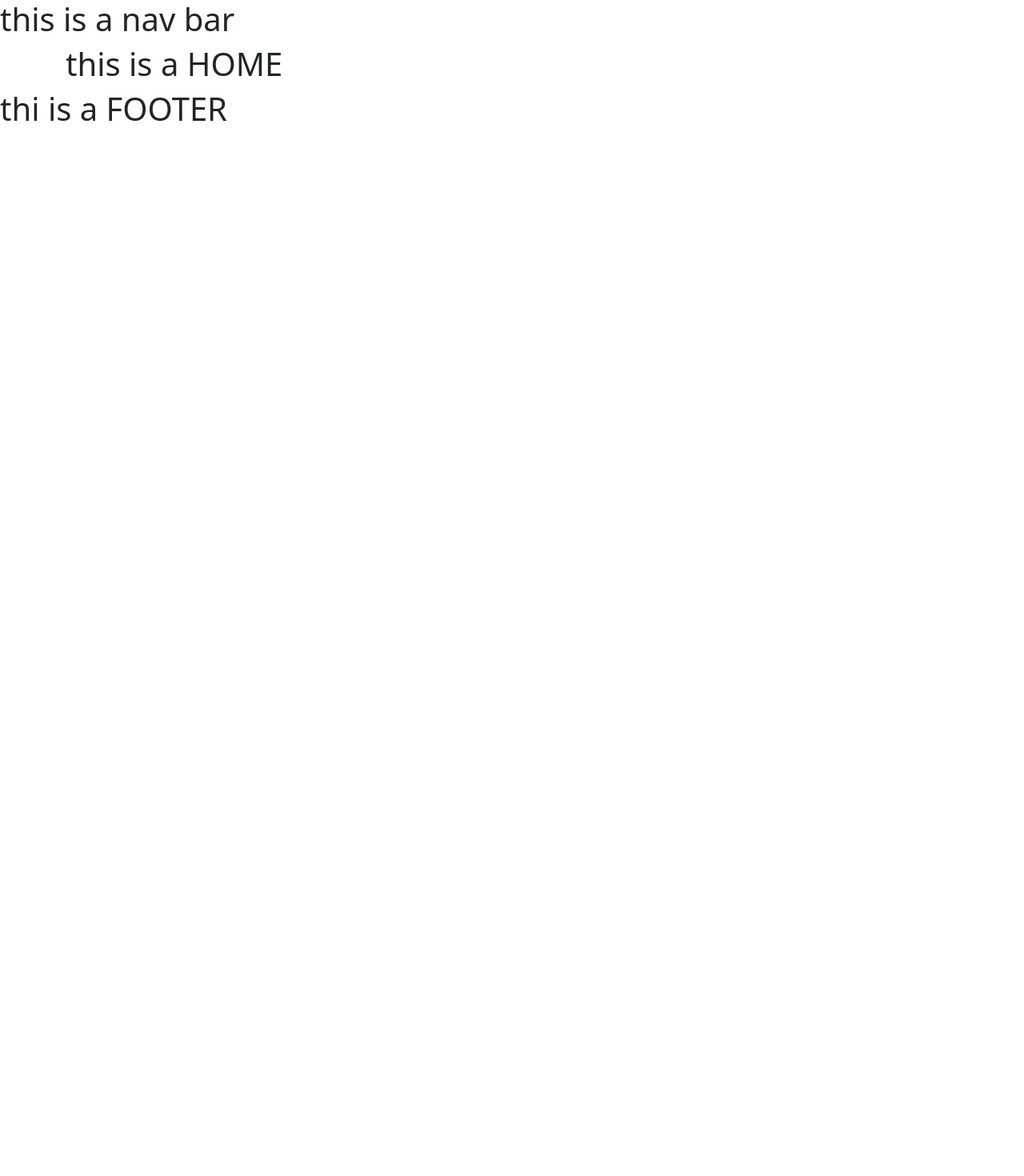
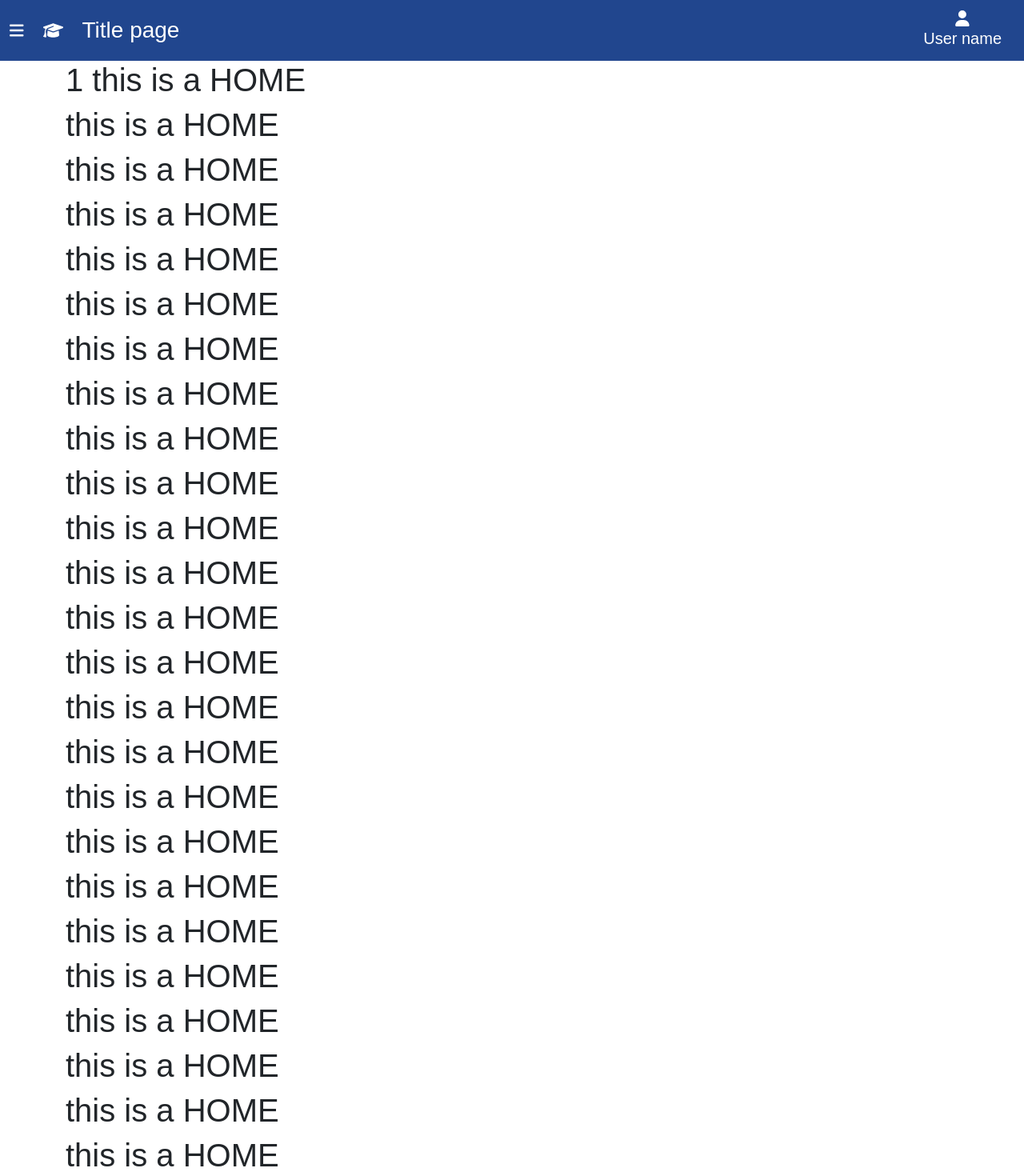
Before and after one commit to hugozeminian/web-project-course-registration, a React (Create React App) app: page / in a window 1280 px wide. Shown: the top 1470 px of the page at 80% size. Before the commit the page ends 800 px from the top, so only its background shows below. Built offline with nearby package versions, Linux system fonts and the light colour scheme.

Commit message:
created nav bar

```diff
--- a/package.json
+++ b/package.json
@@ -3,11 +3,14 @@
   "version": "0.1.0",
   "private": true,
   "dependencies": {
+    "@fortawesome/free-solid-svg-icons": "^6.4.2",
+    "@fortawesome/react-fontawesome": "^0.2.0",
     "@testing-library/jest-dom": "^5.17.0",
     "@testing-library/react": "^13.4.0",
     "@testing-library/user-event": "^13.5.0",
     "bootstrap": "^5.3.2",
     "font-awesome": "^4.7.0",
+    "font-awesome-svg-icons": "^0.1.0",
     "react": "^18.2.0",
     "react-bootstrap": "^2.9.1",
     "react-dom": "^18.2.0",
--- a/src/index.css
+++ b/src/index.css
@@ -10,6 +10,7 @@
   --color_font1: #000000;
   --color_font2: #626262;
   --color_font3: #747474;
+  --color_font4: #ffffff;
 
   --font-standard: Arial, Verdana, Helvetica, sans-serif;
 
@@ -29,8 +30,6 @@
 * {
   box-sizing: border-box;
   font-family: var(--font-standard);
-  background-color: var(--color_main12);
-  color: var(--color_font3);
   -webkit-font-smoothing: antialiased;
   -moz-osx-font-smoothing: grayscale;
 }
--- a/src/index.js
+++ b/src/index.js
@@ -2,6 +2,7 @@ import React from 'react';
 import ReactDOM from 'react-dom/client';
 import { BrowserRouter } from 'react-router-dom';
 import 'bootstrap/dist/css/bootstrap.min.css';
+import "./index.css"
 
 import App from './App';
 
--- a/src/route/home/Home.component.jsx
+++ b/src/route/home/Home.component.jsx
@@ -1,5 +1,130 @@
 const Home = () => {
-  return <h1> this is a HOME </h1>;
+  return(
+    <>
+<h1> 1 this is a HOME </h1>
+<h1> this is a HOME </h1>
+<h1> this is a HOME </h1>
+<h1> this is a HOME </h1>
+<h1> this is a HOME </h1>
+<h1> this is a HOME </h1>
+<h1> this is a HOME </h1>
+<h1> this is a HOME </h1>
+<h1> this is a HOME </h1>
+<h1> this is a HOME </h1>
+<h1> this is a HOME </h1>
+<h1> this is a HOME </h1>
+<h1> this is a HOME </h1>
+<h1> this is a HOME </h1>
+<h1> this is a HOME </h1>
+<h1> this is a HOME </h1>
+<h1> this is a HOME </h1>
+<h1> this is a HOME </h1>
+<h1> this is a HOME </h1>
+<h1> this is a HOME </h1>
+<h1> this is a HOME </h1>
+<h1> this is a HOME </h1>
+<h1> this is a HOME </h1>
+<h1> this is a HOME </h1>
+<h1> this is a HOME </h1>
+<h1> this is a HOME </h1>
+<h1> this is a HOME </h1>
+<h1> this is a HOME </h1>
+<h1> this is a HOME </h1>
+<h1> this is a HOME </h1>
+<h1> this is a HOME </h1>
+<h1> this is a HOME </h1>
+<h1> this is a HOME </h1>
+<h1> this is a HOME </h1>
+<h1> this is a HOME </h1>
+<h1> this is a HOME </h1>
+<h1> this is a HOME </h1>
+<h1> this is a HOME </h1>
+<h1> this is a HOME </h1>
+<h1> this is a HOME </h1>
+<h1> this is a HOME </h1>
+<h1> this is a HOME </h1>
+<h1> this is a HOME </h1>
+<h1> this is a HOME </h1>
+<h1> this is a HOME </h1>
+<h1> this is a HOME </h1>
+<h1> this is a HOME </h1>
+<h1> this is a HOME </h1>
+<h1> this is a HOME </h1>
+<h1> this is a HOME </h1>
+<h1> this is a HOME </h1>
+<h1> this is a HOME </h1>
+<h1> this is a HOME </h1>
+<h1> this is a HOME </h1>
+<h1> this is a HOME </h1>
+<h1> this is a HOME </h1>
+<h1> this is a HOME </h1>
+<h1> this is a HOME </h1>
+<h1> this is a HOME </h1>
+<h1> this is a HOME </h1>
+<h1> this is a HOME </h1>
+<h1> this is a HOME </h1>
+<h1> this is a HOME </h1>
+<h1> this is a HOME </h1>
+<h1> this is a HOME </h1>
+<h1> this is a HOME </h1>
+<h1> this is a HOME </h1>
+<h1> this is a HOME </h1>
+<h1> this is a HOME </h1>
+<h1> this is a HOME </h1>
+<h1> this is a HOME </h1>
+<h1> this is a HOME </h1>
+<h1> this is a HOME </h1>
+<h1> this is a HOME </h1>
+<h1> this is a HOME </h1>
+<h1> this is a HOME </h1>
+<h1> this is a HOME </h1>
+<h1> this is a HOME </h1>
+<h1> this is a HOME </h1>
+<h1> this is a HOME </h1>
+<h1> this is a HOME </h1>
+<h1> this is a HOME </h1>
+<h1> this is a HOME </h1>
+<h1> this is a HOME </h1>
+<h1> this is a HOME </h1>
+<h1> this is a HOME </h1>
+<h1> this is a HOME </h1>
+<h1> this is a HOME </h1>
+<h1> this is a HOME </h1>
+<h1> this is a HOME </h1>
+<h1> this is a HOME </h1>
+<h1> this is a HOME </h1>
+<h1> this is a HOME </h1>
+<h1> this is a HOME </h1>
+<h1> this is a HOME </h1>
+<h1> this is a HOME </h1>
+<h1> this is a HOME </h1>
+<h1> this is a HOME </h1>
+<h1> this is a HOME </h1>
+<h1> this is a HOME </h1>
+<h1> this is a HOME </h1>
+<h1> this is a HOME </h1>
+<h1> this is a HOME </h1>
+<h1> this is a HOME </h1>
+<h1> this is a HOME </h1>
+<h1> this is a HOME </h1>
+<h1> this is a HOME </h1>
+<h1> this is a HOME </h1>
+<h1> this is a HOME </h1>
+<h1> this is a HOME </h1>
+<h1> this is a HOME </h1>
+<h1> this is a HOME </h1>
+<h1> this is a HOME </h1>
+<h1> this is a HOME </h1>
+<h1> this is a HOME </h1>
+<h1> this is a HOME </h1>
+<h1> this is a HOME </h1>
+<h1> this is a HOME </h1>
+<h1> this is a HOME </h1>
+<h1> this is a HOME </h1>
+
+    </>
+
+  )
 };
 
 export default Home;
--- a/src/route/navigation/Navigation.component.jsx
+++ b/src/route/navigation/Navigation.component.jsx
@@ -1,5 +1,53 @@
-const Navigation = () => {
-  return <h1> this is a nav bar </h1>;
+import "./Navigation.styles.css";
+import {
+  NavBarWrapper,
+  Icon,
+  NavTitlePage,
+  UserName,
+} from "./Navigation.styles";
+
+import Container from "react-bootstrap/Container";
+import Navbar from "react-bootstrap/Navbar";
+
+import {
+  faBars,
+  faGraduationCap,
+  faUser,
+} from "@fortawesome/free-solid-svg-icons";
+
+const Navigation = ({ title, userName }) => {
+  title = "Title page";
+  userName = "User name";
+
+  return (
+    <>
+      <NavBarWrapper
+        expand="lg"
+        className="bg-body-tertiary nav-bar"
+        sticky="top">
+        <Container fluid className="d-flex align-items-center">
+          <Navbar.Brand href="#" className="me-4">
+            <Icon icon={faBars} className="menu-icon" />
+          </Navbar.Brand>
+          <Navbar.Brand href="#" className="me-4">
+            <Icon icon={faGraduationCap} className="menu-icon" />
+          </Navbar.Brand>
+          <Navbar.Brand>
+            <NavTitlePage>{title}</NavTitlePage>
+          </Navbar.Brand>
+          <Navbar.Toggle />
+          <Navbar.Collapse className="justify-content-end">
+            <Navbar.Brand href="#">
+              <div className="d-flex flex-column">
+                <Icon icon={faUser} className="menu-icon" />
+                <UserName>{userName}</UserName>
+              </div>
+            </Navbar.Brand>
+          </Navbar.Collapse>
+        </Container>
+      </NavBarWrapper>
+    </>
+  );
 };
 
 export default Navigation;
--- /dev/null
+++ b/src/route/navigation/Navigation.styles.css
@@ -0,0 +1,3 @@
+.menu-icon{
+    color: var(--color_font4);
+}
--- /dev/null
+++ b/src/route/navigation/Navigation.styles.jsx
@@ -0,0 +1,21 @@
+import styled from "styled-components";
+import Navbar from "react-bootstrap/Navbar";
+import { FontAwesomeIcon } from "@fortawesome/react-fontawesome";
+
+export const NavBarWrapper = styled(Navbar)`
+  background-color: var(--color_main2) !important;
+`;
+
+export const Icon = styled(FontAwesomeIcon)`
+  color: var(--color_font4);
+`;
+
+export const NavTitlePage = styled.h3`
+  color: var(--color_main1) !important;
+  margin: 0;
+`;
+
+export const UserName = styled.p`
+  color: var(--color_main1) !important;
+  margin: 0;
+`;
```
Also changed, not shown: 1 other file (tests, documents, lock files or other folders).
